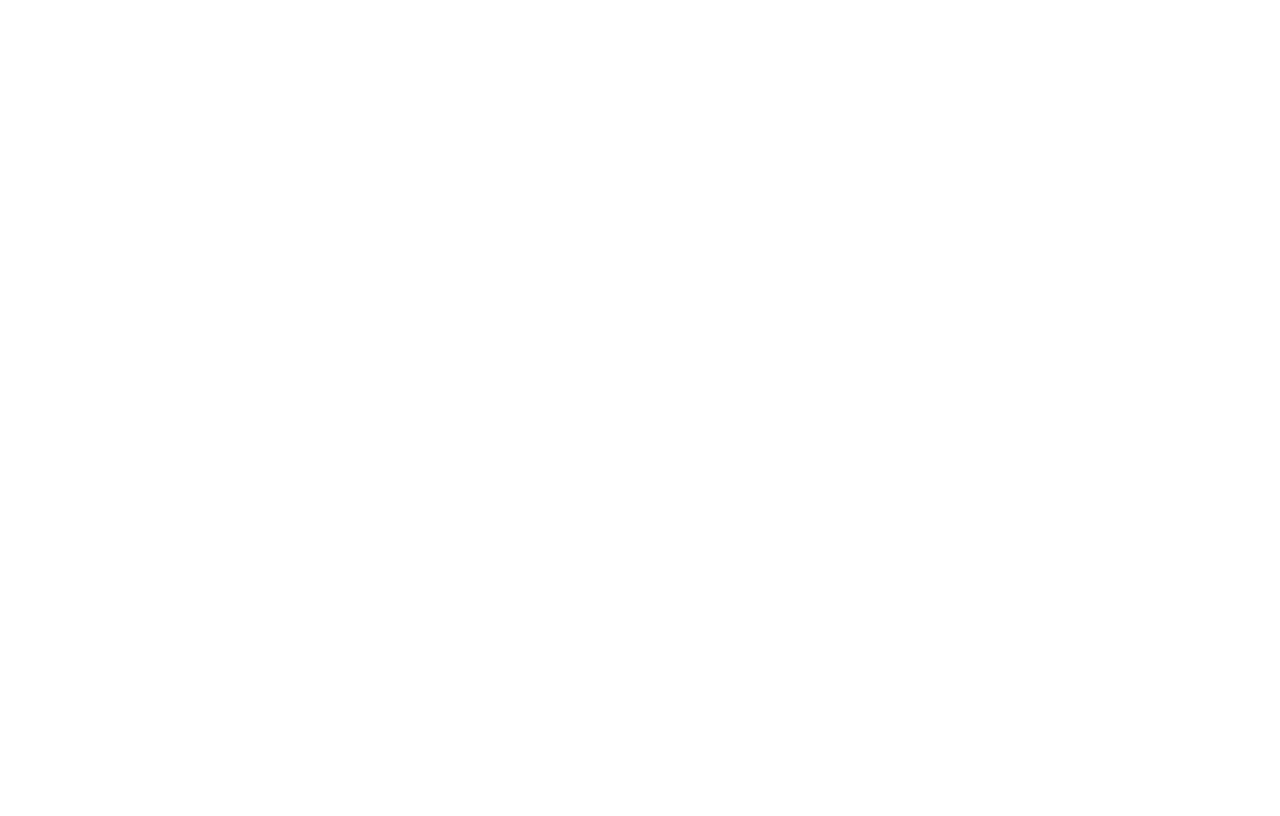
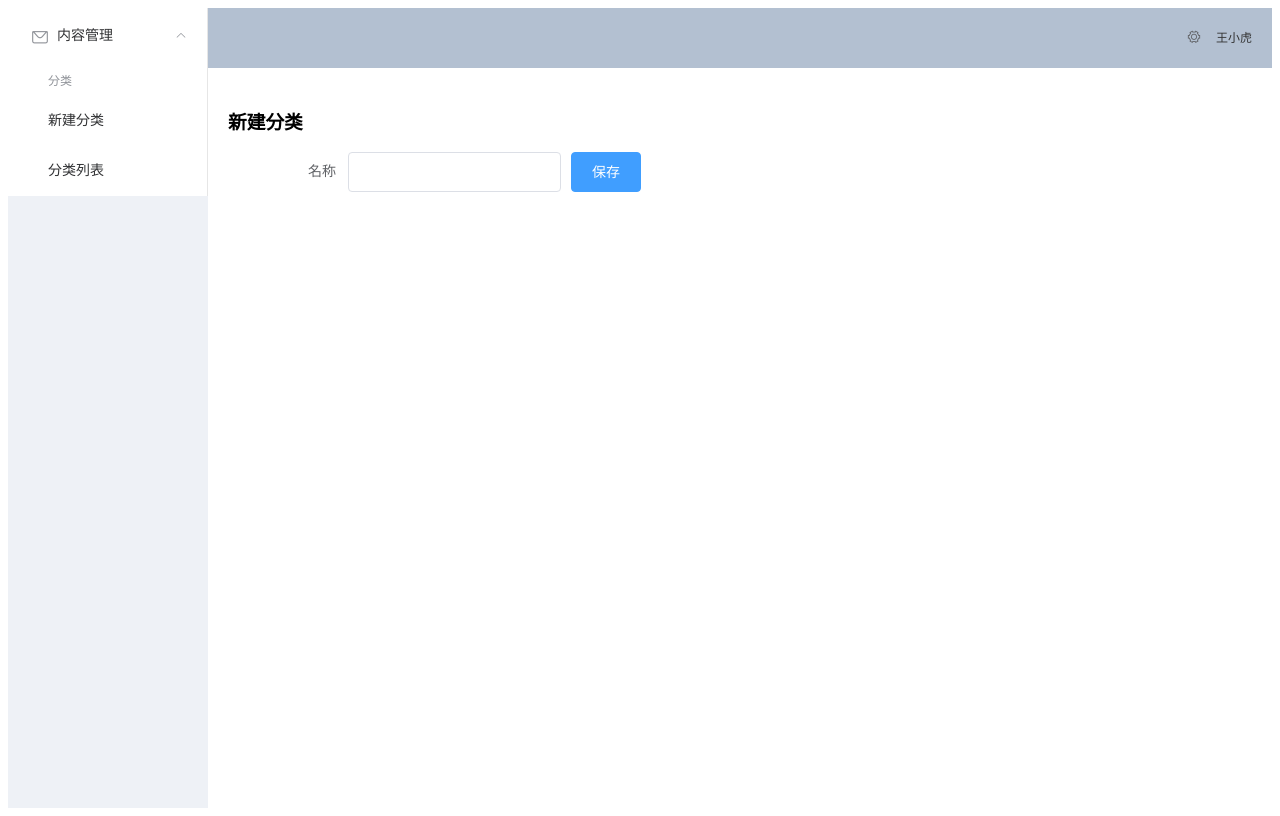
Before and after one commit to My-StudyVue/node-vue-moba, a Vue app in the folder admin/: page /#/categories/create in a window 1280 px wide. Built offline with nearby package versions, Linux system fonts and the light colour scheme.

Commit message:
创建分类（多层级）

```diff
--- a/admin/package.json
+++ b/admin/package.json
@@ -8,6 +8,7 @@
     "lint": "vue-cli-service lint"
   },
   "dependencies": {
+    "axios": "^0.21.1",
     "core-js": "^3.6.5",
     "element-ui": "^2.4.5",
     "vue": "^2.6.11",
--- a/admin/src/main.js
+++ b/admin/src/main.js
@@ -2,8 +2,10 @@
 import App from './App.vue'
 import './plugins/element.js'
 import router from './router'
+import http from './network/request'
 
 Vue.config.productionTip = false
+Vue.prototype.$http = http
 
 new Vue({
   router,
--- /dev/null
+++ b/admin/src/network/request.js
@@ -0,0 +1,8 @@
+import axios from 'axios'
+
+const http = axios.create({
+  baseURL: 'http://localhost:3000/admin/api',
+  timeout: 5000
+})
+
+export default http
--- a/admin/src/router/index.js
+++ b/admin/src/router/index.js
@@ -8,7 +8,14 @@
   {
     path: '/',
     name: 'main',
-    component: Main
+    component: Main,
+    children: [
+      {
+        path: 'categories/create',
+        name: '新建分类',
+        component: () => import(/* webpackChunkName: "about" */ '../views/category/CategoryEdit.vue')
+      },
+    ]
   },
 ]
 
--- /dev/null
+++ b/admin/src/views/category/CategoryEdit.vue
@@ -0,0 +1,35 @@
+<template>
+  <div class="category-edit">
+    <h1>新建分类</h1>
+    <el-form label-width="120px" :inline="true" @submit.native.prevent="save">
+      <el-form-item label="名称">
+        <el-input v-model="model.name"></el-input>
+      </el-form-item>
+      <el-form-item>
+        <el-button type="primary" native-type="submit">保存</el-button>
+      </el-form-item>
+    </el-form>
+  </div>
+</template>
+
+<script>
+export default {
+  name: 'CategoryEdit',
+  data () {
+    return {
+      model: {},
+    }
+  },
+  components: {
+
+  },
+  methods: {
+    save () {
+      // this.$http.post()
+    }
+  }
+}
+</script>
+
+<style scoped lang="less">
+</style>
--- a/admin/src/views/main/Main.vue
+++ b/admin/src/views/main/Main.vue
@@ -1,55 +1,16 @@
 <template>
   <el-container style="height: 100vh">
     <el-aside width="200px" style="background-color: rgb(238, 241, 246)">
-      <el-menu :default-openeds="['1', '3']">
+      <el-menu router :default-openeds="['1', '3']">
         <el-submenu index="1">
           <template slot="title"
-            ><i class="el-icon-message"></i>导航一</template
+            ><i class="el-icon-message"></i>内容管理</template
           >
           <el-menu-item-group>
-            <template slot="title">分组一</template>
-            <el-menu-item index="1-1">选项1</el-menu-item>
-            <el-menu-item index="1-2">选项2</el-menu-item>
+            <template slot="title">分类</template>
+            <el-menu-item index="/categories/create">新建分类</el-menu-item>
+            <el-menu-item index="/categories/list">分类列表</el-menu-item>
           </el-menu-item-group>
-          <el-menu-item-group title="分组2">
-            <el-menu-item index="1-3">选项3</el-menu-item>
-          </el-menu-item-group>
-          <el-submenu index="1-4">
-            <template slot="title">选项4</template>
-            <el-menu-item index="1-4-1">选项4-1</el-menu-item>
-          </el-submenu>
-        </el-submenu>
-        <el-submenu index="2">
-          <template slot="title"><i class="el-icon-menu"></i>导航二</template>
-          <el-menu-item-group>
-            <template slot="title">分组一</template>
-            <el-menu-item index="2-1">选项1</el-menu-item>
-            <el-menu-item index="2-2">选项2</el-menu-item>
-          </el-menu-item-group>
-          <el-menu-item-group title="分组2">
-            <el-menu-item index="2-3">选项3</el-menu-item>
-          </el-menu-item-group>
-          <el-submenu index="2-4">
-            <template slot="title">选项4</template>
-            <el-menu-item index="2-4-1">选项4-1</el-menu-item>
-          </el-submenu>
-        </el-submenu>
-        <el-submenu index="3">
-          <template slot="title"
-            ><i class="el-icon-setting"></i>导航三</template
-          >
-          <el-menu-item-group>
-            <template slot="title">分组一</template>
-            <el-menu-item index="3-1">选项1</el-menu-item>
-            <el-menu-item index="3-2">选项2</el-menu-item>
-          </el-menu-item-group>
-          <el-menu-item-group title="分组2">
-            <el-menu-item index="3-3">选项3</el-menu-item>
-          </el-menu-item-group>
-          <el-submenu index="3-4">
-            <template slot="title">选项4</template>
-            <el-menu-item index="3-4-1">选项4-1</el-menu-item>
-          </el-submenu>
         </el-submenu>
       </el-menu>
     </el-aside>
@@ -68,13 +29,7 @@
       </el-header>
 
       <el-main>
-        <el-table :data="tableData">
-          <el-table-column prop="date" label="日期" width="140">
-          </el-table-column>
-          <el-table-column prop="name" label="姓名" width="120">
-          </el-table-column>
-          <el-table-column prop="address" label="地址"> </el-table-column>
-        </el-table>
+        <router-view></router-view>
       </el-main>
     </el-container>
   </el-container>
```
Also changed, not shown: 2 other files (tests, documents, lock files or other folders).
